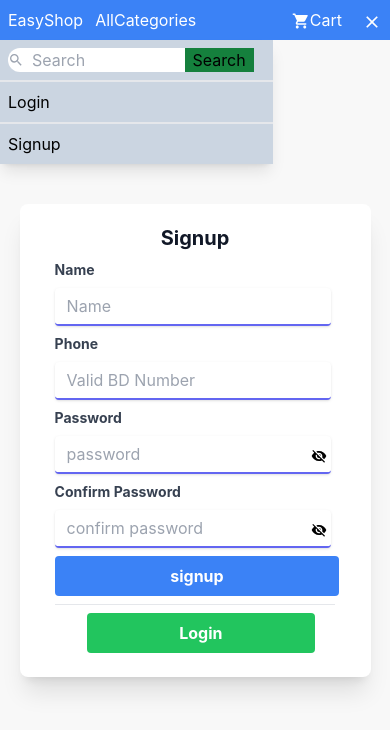
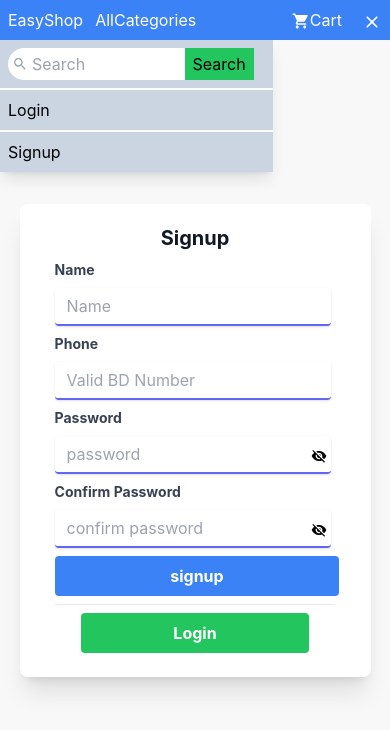
Before and after one commit to Rayhan-Khan/EasyShop, a React (Create React App) app in the folder myapp/: page /signup in a window 390 px wide. Both pictures are taken after a click on the element 372 px from the left and 20 px from the top of the page. Shown: the top 730 px of the page. Built offline with nearby package versions, Linux system fonts and the light colour scheme.

Commit message:
some bug fixes and complete login logout and signup

```diff
--- a/myapp/src/App.js
+++ b/myapp/src/App.js
@@ -1,19 +1,23 @@
+import Cookies from "js-cookie";
+import { useState } from "react";
 import { BrowserRouter, Route, Routes } from "react-router-dom";
 import { DetailsProduct, Header, Home, Login, Product, Siginup } from "./Components";
 import NotLoggedin from "./utils/Notloggedin";
 
 function App() {
+  const [phone,setPhone]=useState(Cookies.get('phone'));
   return (
     <BrowserRouter>
       <Routes>
-        <Route path="/" element={<Header />}>
+        <Route path="/" element={<Header phone={phone} setPhone={setPhone}/>}>
              <Route index element={<Home />} />
              <Route path="/products" element={< Product/>} />
              <Route path="/products/:categories" element={< Product/>} />
              <Route path="/products/:id" element={< DetailsProduct/>} />
+             <Route path="/admin"></Route>
              <Route path="/" element ={<NotLoggedin/>}>
-             <Route path="/login" element={<Login/>}/>
-            <Route path="/signup" element={<Siginup/>}/>
+             <Route path="/login" element={<Login phone={phone} setPhone={setPhone}/>}/>
+            <Route path="/signup" element={<Siginup setPhone={setPhone}/>}/>
             </Route>
         </Route>
       </Routes>
--- a/myapp/src/Components/Header.js
+++ b/myapp/src/Components/Header.js
@@ -1,16 +1,36 @@
 import React, { useState } from "react";
 import { Link, Outlet } from "react-router-dom";
-import { MdShoppingCart, MdSearch,MdViewHeadline, MdClear } from "react-icons/md";
-import Cookies from 'js-cookie'
+import {
+  MdShoppingCart,
+  MdSearch,
+  MdViewHeadline,
+  MdClear,
+} from "react-icons/md";
+import Cookies from "js-cookie";
+import axios from "axios";
+import { baseUrl } from "../utils/baseurl";
 
-export default function Header() {
-       const [toggle,setToggle]=useState(false);
+export default function Header({ phone, setPhone }) {
+  const [toggle, setToggle] = useState(false);
+  const [search, setSearch] = useState("");
+  async function logout() {
+    await axios.post(`${baseUrl}/logout`);
+    Cookies.remove("name");
+    Cookies.remove("_id");
+    Cookies.remove("role");
+    Cookies.remove("phone");
+    setPhone(Cookies.get("phone"));
+    setToggle(false);
+  }
+
   return (
     <>
       <div className="hidden  sm:flex items-center justify-between bg-blue-500 text-white p-2 px-20">
         <div className="flex">
-        <Link className="mr-3 hover:color-red-600" to={'/'}>EasyShop</Link>
-        <Link to={'/product'}>AllCategories</Link>
+          <Link className="mr-3 hover:color-red-600" to={"/"}>
+            EasyShop
+          </Link>
+          <Link to={"/product"}>AllCategories</Link>
         </div>
         <div className="w-[30%] max-w-xl relative flex">
           <span className="absolute left-2 top-1 text-gray-400">
@@ -19,8 +39,12 @@ export default function Header() {
           <input
             className="w-full pl-6 focus:outline-none text-black border-r-0 rounded-l-full"
             placeholder="Search"
+            value={search}
+            onChange={(e) => setSearch(e.target.value)}
           />
-          <Link to={'/search'} className="bg-green-700 px-2">Search</Link>
+          <Link to={`/search${search}`} className="bg-green-700 px-2">
+            Search
+          </Link>
         </div>
 
         <div className="flex">
@@ -28,61 +52,95 @@ export default function Header() {
             <MdShoppingCart size={18} className="mt-1" />
             <span>Cart</span>
           </button>
-          {
-            Cookies.get('name')?
+          {phone ? (
             <div className="flex">
               <div>
-               <p className="mr-3">{Cookies.get('name')}</p>
+                <h3 className="mr-3">{Cookies.get("name")}</h3>
               </div>
               <div>
-               <Link to={'/logout'}>Logout</Link>
+                <button onClick={logout} className="">
+                  Logout
+                </button>
               </div>
-             </div>:
+            </div>
+          ) : (
             <div className="flex">
               <div>
-               <Link to={'/login'} className="mr-3">Login</Link>
+                <Link to="/login" className="mr-3">
+                  Login
+                </Link>
               </div>
               <div>
-               <Link to={'/signup'}>Signup</Link>
+                <Link to={"/signup"}>Signup</Link>
               </div>
             </div>
-          }
-
+          )}
         </div>
       </div>
       <div className="flex sm:hidden justify-between bg-blue-500 text-white p-2">
-      <Link to={'/'}>EasyShop</Link>
-      <Link to={'/product'} className='mr-auto ml-3'>AllCategories</Link>
+        <Link to={"/"}>EasyShop</Link>
+        <Link to={"/product"} className="mr-auto ml-3">
+          AllCategories
+        </Link>
         <button className="flex mr-5">
           <MdShoppingCart size={18} className="mt-1" />
           <span>Cart</span>
         </button>
-        <div className="transition" onClick={()=>setToggle(!toggle)}>{toggle?<MdClear size={20} className='mt-1'/>
-        :<MdViewHeadline size={20} className='mt-1'/>}</div>
+        <div className="transition" onClick={() => setToggle(!toggle)}>
+          {toggle ? (
+            <MdClear size={20} className="mt-1" />
+          ) : (
+            <MdViewHeadline size={20} className="mt-1" />
+          )}
         </div>
-    <div className={`fixed flex-col w-[70%] shadow-lg bg-slate-300 ${toggle?'left-0':'left-[-71%]'} ease-in duration-300`}>
-    <div className="w-[90%] max-w-xl relative flex p-2">
-          <span className="absolute left-2 top-3 text-gray-400">
+      </div>
+      <div
+        className={`sm:hidden fixed flex-col w-[70%] shadow-lg bg-slate-300 ${
+          toggle ? "left-0" : "left-[-71%]"
+        } ease-in duration-300`}
+      >
+        <div className="w-[90%] h-8 relative flex p-2">
+          <span className="absolute left-3 top-4 text-gray-400">
             <MdSearch />
           </span>
           <input
             className="w-full pl-6 focus:outline-none text-black border-r-0 rounded-l-full"
             placeholder="Search"
+            onChange={(e) => setSearch(e.target.value)}
           />
-          <Link to={'/search'} className="bg-green-700 px-2">Search</Link>
+          <Link onClick={()=>setToggle(false)} to={`/search/${search}`}  className="bg-green-500 pt-1  px-2">
+            Search
+          </Link>
         </div>
-        <p className= 'border-b-2 border-white-1000'></p>
-          {
-            Cookies.get('name')?
+        <p className="border-b-2 border-white"></p>
+        {phone ? (
+          <div className="sm:hidden">
             <div>
-               <p className="block p-2 border-b-2 border-white-1000">{Cookies.get('name')}</p>
-               <Link className="block p-2" to={'/logout'}>Logout</Link>
-             </div>:
+              <h2 className="border-b-2 border-white p-2">
+                {Cookies.get("name")}
+              </h2>
+            </div>
             <div>
-               <Link className="block p-2 border-b-2 border-white-1000" to={'/login'}>Login</Link>
-               <Link className="block p-2" to={'/signup'}>Signup</Link>
+              <button onClick={logout} className="w-[93%] text-start p-2">
+                Logout
+              </button>
             </div>
-          }
+          </div>
+        ) : (
+          <div className="sm:hidden">
+            <Link
+              to="/login"
+              className="block p-2 border-b-2 border-white"
+              onClick={()=>setToggle(false)}
+            >
+              Login
+            </Link>
+            <Link className="block p-2" to={"/signup"}
+            onClick={()=>setToggle(false)}>
+              Signup
+            </Link>
+          </div>
+        )}
       </div>
 
       <Outlet />
--- a/myapp/src/Components/Siginup.js
+++ b/myapp/src/Components/Siginup.js
@@ -1,13 +1,15 @@
 import axios from "axios";
 import React, { useState } from "react";
-import Cookies from 'js-cookie';
+import Cookies from "js-cookie";
 import { MdVisibilityOff, MdVisibility } from "react-icons/md";
 import { baseUrl } from "../utils/baseurl";
+import { Link, useNavigate } from "react-router-dom";
 
-export default function Siginup() {
+export default function Siginup({ setPhone }) {
   const [toggle1, setToggle1] = useState(false);
   const [toggle2, setToggle2] = useState(false);
-  const [duplicateError,setDuplicateError]=useState(false);
+  const [duplicateError, setDuplicateError] = useState(false);
+  const navigate = useNavigate();
   const [state, setState] = useState({
     name: "",
     phone: "",
@@ -24,10 +26,10 @@ export default function Siginup() {
     }));
   }
 
- async function handleSubmit(e) {
+  async function handleSubmit(e) {
     e.preventDefault();
     setPhoneErr(false);
-    setConfirmPassErr(false)
+    setConfirmPassErr(false);
     setDuplicateError(false);
     const valid = /^(?:\+88|88)?(01[3-9]\d{8})$/.test(state.phone);
     if (!valid || state.password !== state.confirmPassword) {
@@ -35,19 +37,32 @@ export default function Siginup() {
       if (state.password !== state.confirmPassword) setConfirmPassErr(true);
       return;
     }
-        try{
-          const res= await axios.post(`${baseUrl}/signup`,state);
-          if(res.status===201){
-               Cookies.set('name',res.data.data.name,{expires:new Date(Date.now() + 30 * 24 * 60 * 60 * 1000 - 5000)});
-               Cookies.set('_id',res.data.data._id,{expires:new Date(Date.now() + 30 * 24 * 60 * 60 * 1000 - 5000)});
-               Cookies.set('role',res.data.data.role,{expires:new Date(Date.now() + 30 * 24 * 60 * 60 * 1000 - 5000)});
-               Cookies.set('phone',res.data.data.phone,{expires:new Date(Date.now() + 30 * 24 * 60 * 60 * 1000 - 5000)});
-          }
-        }catch(error){
-          if(error.response.status===409)
-               setDuplicateError(true);
-        }
+    try {
+      const res = await axios.post(`${baseUrl}/signup`, state);
 
+      if (res?.status === 201) {
+        Cookies.set("name", res.data.data.name, {
+          expires: new Date(Date.now() + 30 * 24 * 60 * 60 * 1000 - 5000),
+        });
+        Cookies.set("_id", res.data.data._id, {
+          expires: new Date(Date.now() + 30 * 24 * 60 * 60 * 1000 - 5000),
+        });
+        Cookies.set("role", res.data.data.role, {
+          expires: new Date(Date.now() + 30 * 24 * 60 * 60 * 1000 - 5000),
+        });
+        Cookies.set("phone", res.data.data.phone, {
+          expires: new Date(Date.now() + 30 * 24 * 60 * 60 * 1000 - 5000),
+        });
+      }
+       setPhone(res.data.data.phone);
+      if (res.data.data.role === "admin") {
+        navigate("/admin");
+      } else {
+        navigate("/");
+      }
+    } catch (error) {
+      if (error?.response?.status === 409) setDuplicateError(true);
+    }
   }
 
   return (
@@ -154,13 +169,13 @@ export default function Siginup() {
               required
             />
             {confirmPassWordErr && (
-            <p className="text-red-500 -mt-3 mb-2">
-              Password Not Match
-            </p>
-          )}
-          {duplicateError && ( <p className="text-red-500 -mt-3 mb-2">
-              Phone Number Already Used
-            </p>)}
+              <p className="text-red-500 -mt-3 mb-2">Password Not Match</p>
+            )}
+            {duplicateError && (
+              <p className="text-red-500 -mt-3 mb-2">
+                Phone Number Already Used
+              </p>
+            )}
           </div>
           <div className="grid grid-cols-1 divide-y">
             <div>
@@ -172,9 +187,12 @@ export default function Siginup() {
               </button>
             </div>
             <div>
-              <button className="bg-green-500 hover:bg-green-700 text-white font-bold py-2 px-4 rounded mx-8  w-[70%] mt-2 mb-6">
+              <Link
+                to={"/login"}
+                className="bg-green-500 block text-center hover:bg-green-700 text-white font-bold py-2 px-4 rounded m-auto  w-[70%] mt-2 mb-6"
+              >
                 Login
-              </button>
+              </Link>
             </div>
           </div>
         </form>
```
Also changed, not shown: myapp/src/Components/Login.js (+15 -6 lines), 2 other files (tests, documents, lock files or other folders). Lines whose indentation alone changed are shown as unchanged.
